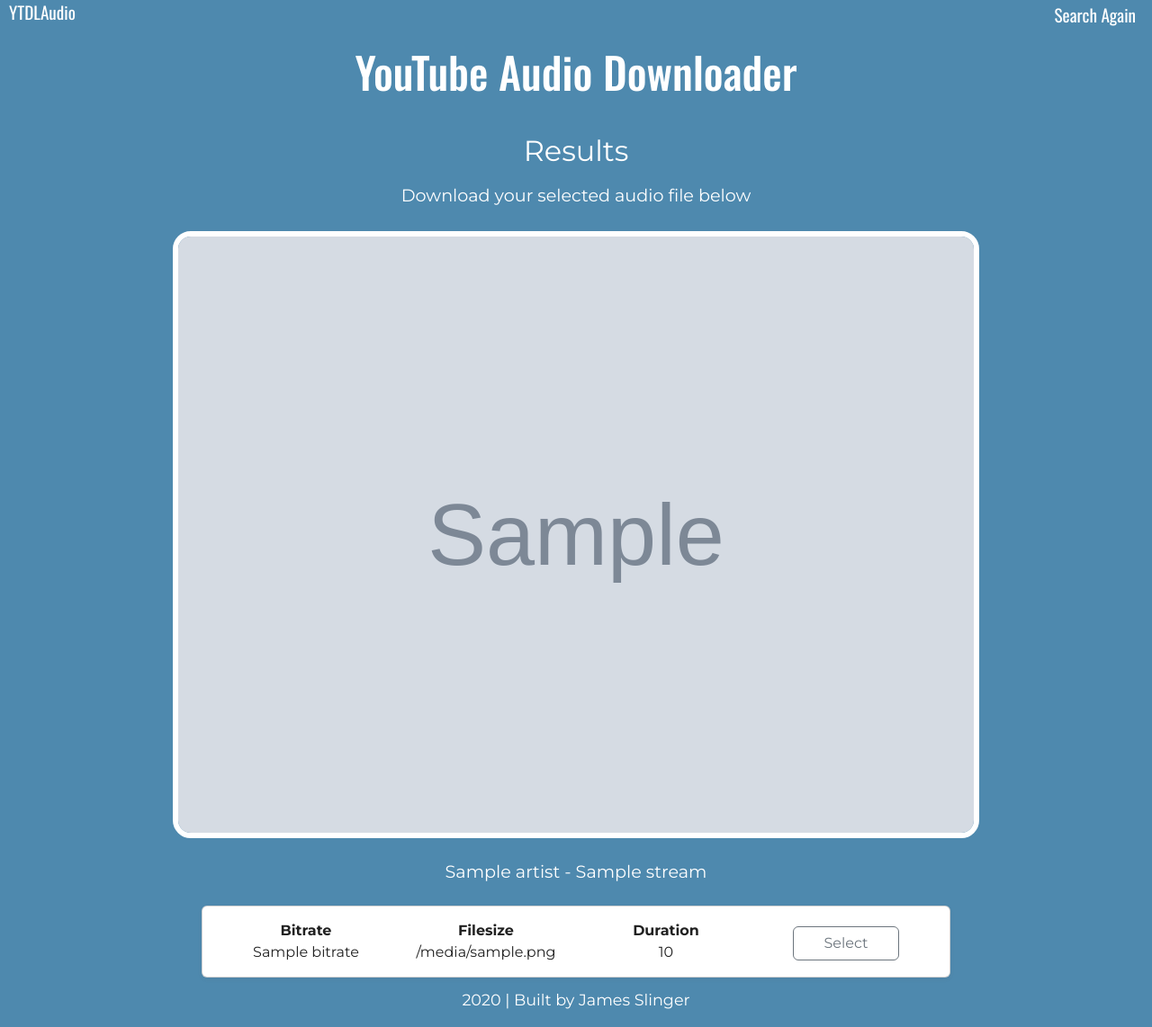
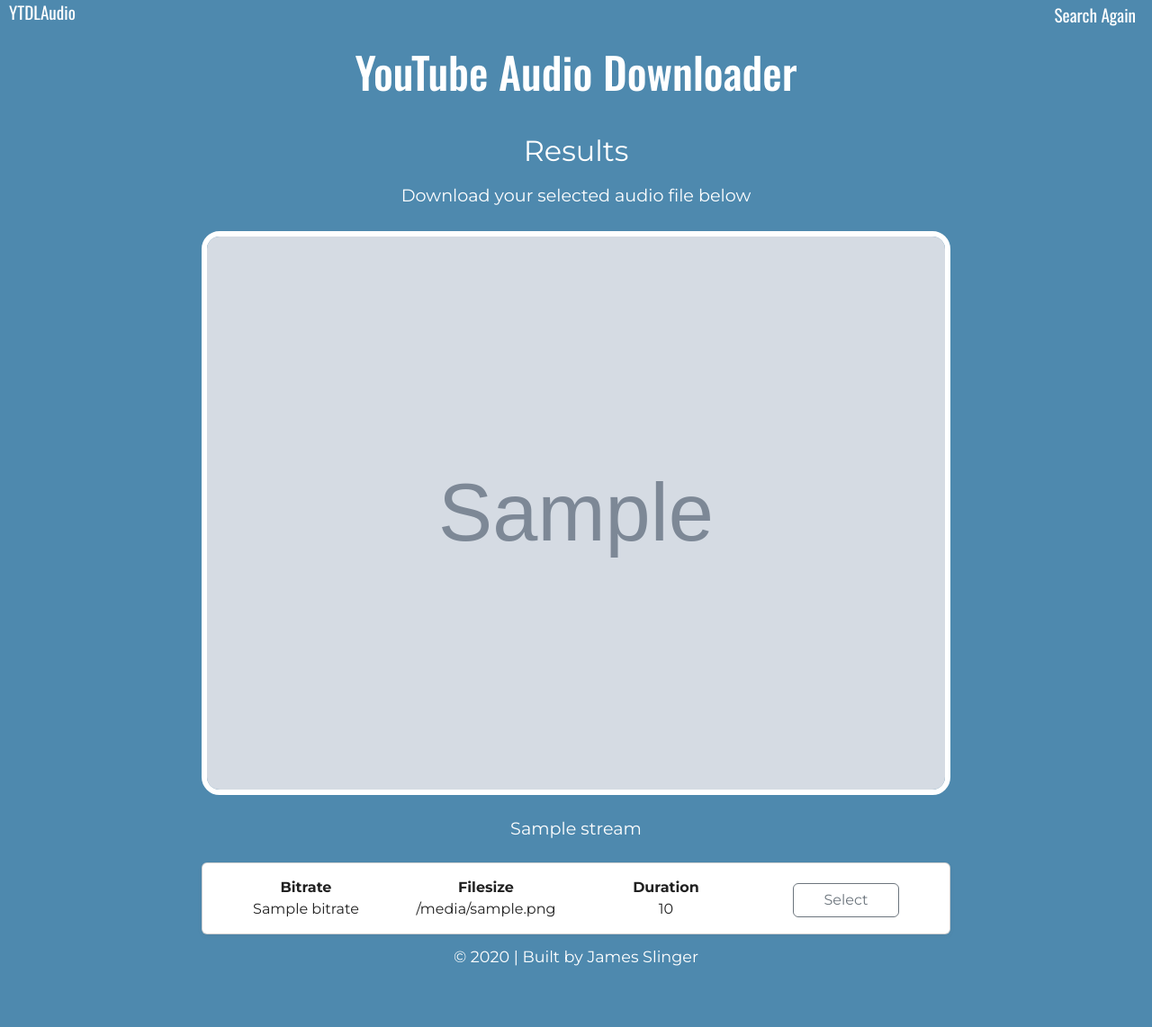
Before and after one commit to jamesslinger/YTDLAudio, a Flask app: template templates/results.html in a window 1280 px wide. Shown: the part 15-1157 px from the top of the page at 90% size. After the commit the page ends 1089 px from the top, so only its background shows below. Run offline with Flask 3, Linux system fonts and the light colour scheme; the template is opened without the code that fills it: most values are stand-ins (such as "Sample title", 1, 10 or a date in 2020); grey boxes marked "Sample" are stand-in pictures; some libraries are stand-ins or nearby versions.

Commit message:
Various fixes to results layout, tweaks to backend logic

```diff
--- a/main.py
+++ b/main.py
@@ -27,7 +27,8 @@ def results():
             source_url = request.form["url"]
             track_streams = AudioStream().fetch_streams(source_url)
             return render_template("results.html", all_streams=track_streams, url=url, year=current_year)
-        except:
+        except Exception as e:
+            print(e)
             flash(f'Sorry, the link "{track_link}" caused an error. Please try again.')
             return redirect(url_for('home'))
     else:
@@ -48,10 +49,11 @@ def download():
             return send_file(
                 buffer,
                 as_attachment=True,
-                download_name=f"{streams.author}-{track.title}.mp3",
+                download_name=f"{track.title}.mp3",
                 mimetype="audio/mpeg",
             )
-        except:
+        except Exception as e:
+            print(e)
             flash(f'Sorry, there was a problem with the download. Please try again.')
             return redirect(url_for('home'))
 
--- a/static/css/style.css
+++ b/static/css/style.css
@@ -164,7 +164,7 @@ body {
 .results-card {
     margin: 1% auto;
     padding: 2% auto;
-    width: 80%;
+    /*width: 80%;*/
 }
 
 @media (max-width: 1000px) {
@@ -187,7 +187,7 @@ body {
 
 @media (min-width: 1300px) {
     .results-card {
-        width: 50%;
+        width: 58%;
     }
 
     .track-thumb {
@@ -221,7 +221,7 @@ footer {
     background-color: #4e89ae;
     color: white;
     text-align: center;
-    margin-top: 1%;
+    margin-top: 10px;
 }
 
 footer p {
@@ -238,7 +238,7 @@ footer a:hover {
 }
 
 .track-thumb {
-    width: 70vw;
+    width: 65vw;
     height: auto;
     margin: auto;
     padding: 2% auto;
--- a/templates/base.html
+++ b/templates/base.html
@@ -71,7 +71,7 @@
         $('.dl-btn').on('click', dlModalChange);
     </script>
     <footer>
-        <p>{{ year }} | Built by <a href="https://www.jamesslinger.com">James Slinger</a></p>
+        <p>&copy; {{ year }} | Built by <a href="https://www.jamesslinger.com">James Slinger</a></p>
     </footer>
 </body>
 </html>
--- a/templates/results.html
+++ b/templates/results.html
@@ -11,7 +11,7 @@
 <div class="content">
     <div class="thumb-wrapper">
         <img class="img-fluid track-thumb" src="{{ all_streams[0].thumbnail|default('static/images/music.png')}}" alt="Thumbnail-img">
-        <h6 id="track-title">{{ all_streams[0].artist }} - {{ all_streams[0].track_name|default('Track name') }}</h6>
+        <h6 id="track-title">{{ all_streams[0].track_name|default('Track name') }}</h6>
     </div>
 
     {% for stream in all_streams %}
@@ -34,7 +34,7 @@
             <div class="modal-dialog modal-dialog-centered">
                 <div class="modal-content" id="modal{{ stream.id }}">
                       <div class="modal-body">
-                          <h4>{{ stream.artist }} - {{ stream.track_name }}</h4>
+                          <h4>{{ stream.track_name }}</h4>
                           <hr>
                           <h6 class="h6-msg"><br>Click Below To Download</h6>
                           <div id="dl-notice">
```
Also changed, not shown: audio_data.py (+11 -3 lines).
